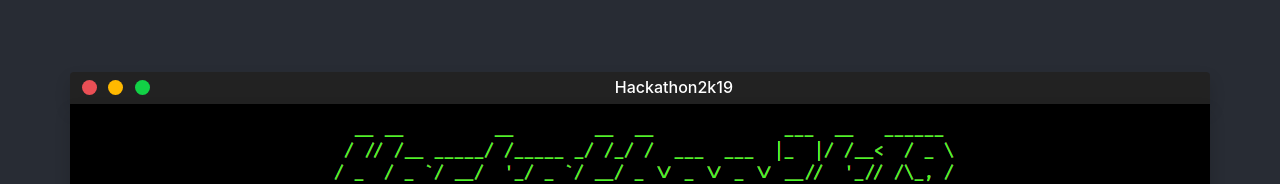
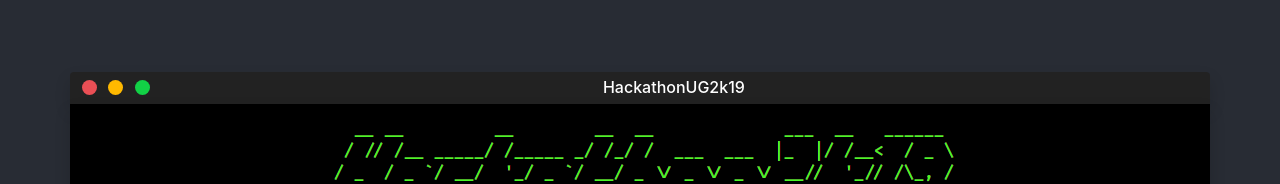
Before and after one commit to v15hv4/UG2k19_Hackathon_Web, a React (Create React App) app: page / in a window 1280 px wide. Shown: the top 184 px of the page. Built offline with nearby package versions, Linux system fonts and the light colour scheme.

Commit message:
Minor Changes
Made external links open in new tab, added an exit feature (Sadly it doesn't close the tab... Permission issues)

```diff
--- a/src/components/Taskbar.js
+++ b/src/components/Taskbar.js
@@ -9,7 +9,7 @@ const Taskbar = () => {
                     <button className='rounded-circle mx-1 tb-min d-none d-md-inline' /> &thinsp;
                     <button className='rounded-circle mr-1 tb-max d-none d-md-inline' />
                 </span>
-                <h6 className='text-white m-auto tb-header pr-3'> Hackathon2k19 </h6>
+                <h6 className='text-white m-auto tb-header pr-3'> HackathonUG2k19 </h6>
             </div>
         </div>
     )
--- a/src/responses/Response.js
+++ b/src/responses/Response.js
@@ -1,5 +1,3 @@
-import React from 'react';
-
 import ls from './commands/ls';
 import sudo from './commands/sudo';
 import clear from './commands/clear';
@@ -7,6 +5,7 @@ import cat from './commands/cat';
 import cd from './commands/cd';
 import help from './commands/help'
 import fallthrough from './commands/fallthrough';
+import exit from './commands/exit';
 
 const Response = (command) => {
     if (command.match(/^sudo\D*/))
@@ -26,6 +25,8 @@ const Response = (command) => {
     }
     else if (command === "help")
         return help();
+    else if (command === "exit")
+        return exit();
     else
         return fallthrough(command.split(' ')[0]);
 }
--- a/src/responses/commands/cat.js
+++ b/src/responses/commands/cat.js
@@ -16,11 +16,11 @@ const cat = name => {
 					</li>
 					<li>You are required to issue your first Pull Request by 1155 hours on 23 May. This is done so as to keep a check on the teams.</li>
 					<li>Copy-Paste of code is allowed, if code is redistributable. On doing so, you must cite them.</li>
-					<li>The coding round would end at 2000 hours on 24 May. Before This, make sure to merge your fork with the main repository in the organization <a href="https://github.com/HackathonUG2k19">github.com/HackathonUG2k19</a>. The last PR before 8 pm on 24 May will be considered.</li>
+					<li>The coding round would end at 2000 hours on 24 May. Before This, make sure to merge your fork with the main repository in the organization <a href="https://github.com/HackathonUG2k19" target="_blank" rel="noopener noreferrer">github.com/HackathonUG2k19</a>. The last PR before 8 pm on 24 May will be considered.</li>
 					<li>The team is reqired to give a maximum of a 10 minute presentation on their respective projects, which shall be judged. This will be on a pl	atform like Zoom or  Microsoft teams.</li>
 					<li>Apart From this feel free to join :
-						<a className='d-block'>OSDG Discord Link - To Be Announced</a>
-						<a className='d-block' href='https://discord.com/invite/gMB2cJR'>Hackathon server discord link</a>
+						<a className='d-block' href='/' onClick={(e) => e.preventDefault()}>OSDG Discord Link - To Be Announced</a>
+						<a className='d-block' href='https://discord.com/invite/gMB2cJR' target="_blank" rel="noopener noreferrer">Hackathon server discord link</a>
 					</li>
 				</ol>
 			</div >
--- /dev/null
+++ b/src/responses/commands/exit.js
@@ -0,0 +1,9 @@
+import React from 'react';
+
+const exit = () => {
+    return (
+        <span className='text-warning'>Leaving so soon? :(</span>
+    )
+}
+
+export default exit;
```
